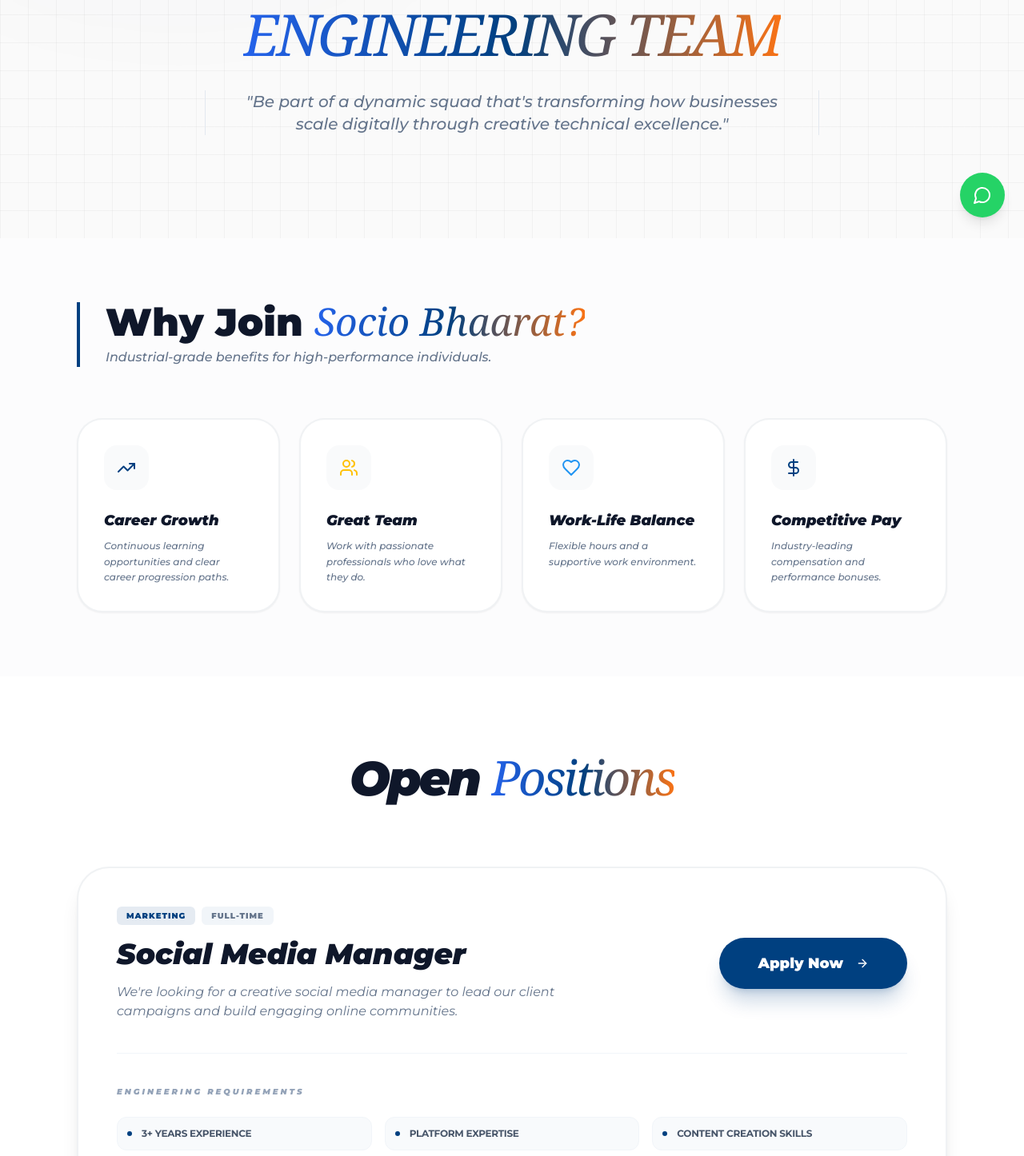
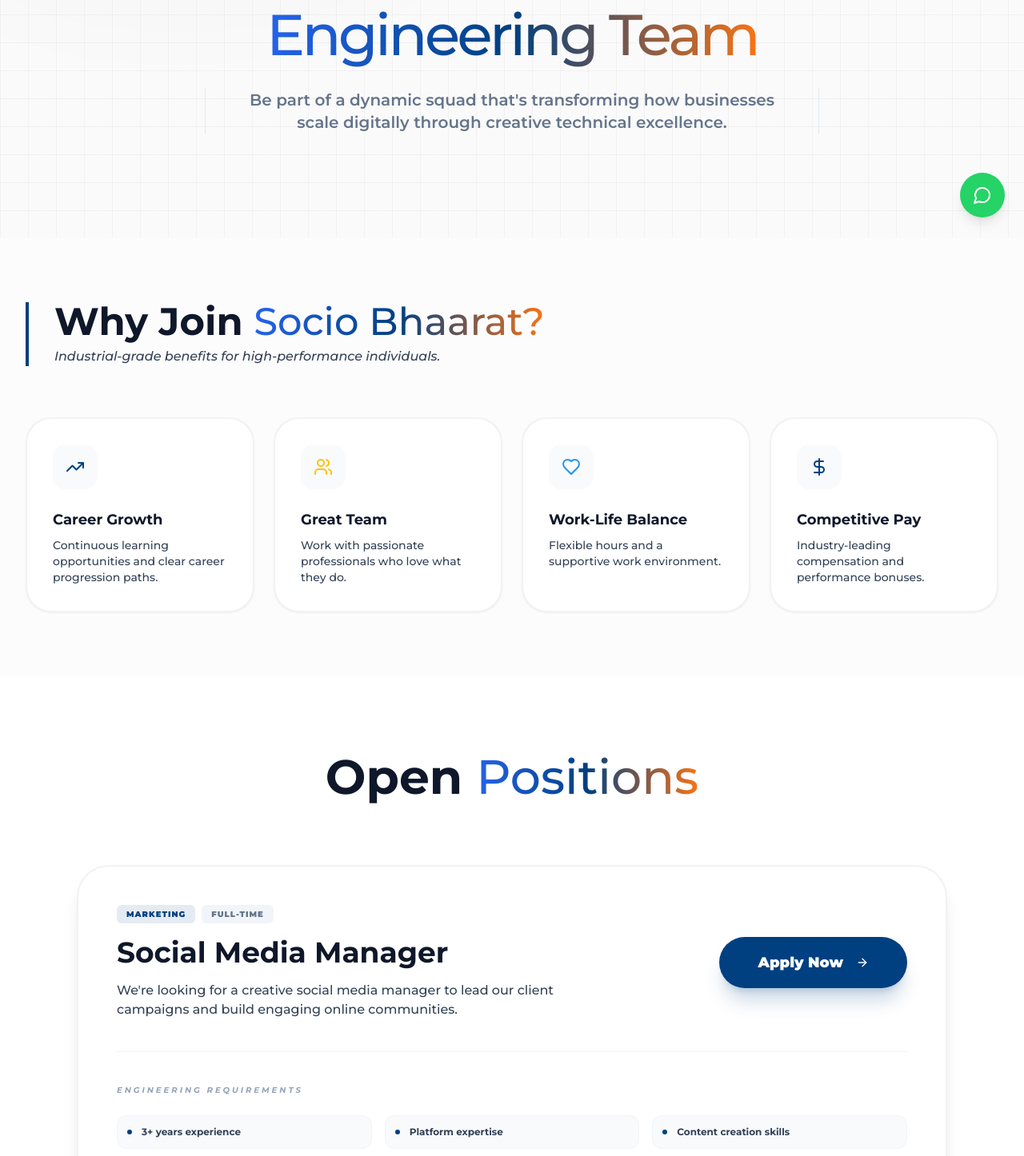
Before and after one commit to SocioBhaarat/SocioBhaarat_Frontend, a React (Vite) app: page /hiring in a window 1280 px wide. Shown: the part 504-1950 px from the top of the page at 80% size. Built offline with nearby package versions, Linux system fonts and the light colour scheme; a web font is replaced by a local one.

Commit message:
Hiring Page Enhanced

```diff
--- a/src/pages/Hiring.tsx
+++ b/src/pages/Hiring.tsx
@@ -88,52 +88,61 @@
                 <Sparkles className="w-4 h-4" /> WE ARE RECRUITING TOP TALENT
               </div>
 
-              <h1 className="font-display text-4xl sm:text-6xl lg:text-7xl font-black text-slate-900 leading-[1.05] tracking-tighter mb-8">
+              <h1 className=" text-4xl sm:text-6xl lg:text-7xl font-bold text-slate-900 leading-[1.05] tracking-tighter mb-8">
                 Join Our <br />
-                <span className="text-transparent bg-clip-text bg-gradient-to-r from-blue-600 via-primary to-orange-500 italic font-serif font-medium uppercase">
+                <span className="text-transparent bg-clip-text bg-gradient-to-r from-blue-600 via-primary to-orange-500 font-medium">
                   Engineering Team
                 </span>
               </h1>
 
-              <p className="text-base md:text-xl text-slate-500 max-w-3xl mx-auto leading-relaxed font-medium italic border-x-0 md:border-x border-slate-200 md:px-12">
-                "Be part of a dynamic squad that's transforming how businesses scale digitally through creative technical excellence."
+              <p className="text-base md:text-xl text-slate-500 max-w-3xl mx-auto leading-relaxed font-semibold border-x-0 md:border-x border-slate-200 md:px-12">
+                Be part of a dynamic squad that's transforming how businesses scale digitally through creative technical excellence.
               </p>
             </motion.div>
           </div>
         </section>
 
         <section className="py-20 bg-muted/30 relative">
-          <div className="container mx-auto max-w-6xl relative z-10">
+          <div className="container mx-auto max-w-7xl relative z-10">
             <div className="mb-16 border-l-4 border-primary pl-8">
-              <h2 className="text-3xl md:text-5xl font-black text-slate-900">
-                Why Join <span className="text-transparent bg-clip-text bg-gradient-to-r from-blue-600 via-primary to-orange-500 italic font-serif font-medium">Socio Bhaarat?</span>
+              <h2 className="text-3xl md:text-5xl font-bold text-slate-900">
+                Why Join <span className="text-transparent bg-clip-text bg-gradient-to-r from-blue-600 via-primary to-orange-500 font-medium">Socio Bhaarat?</span>
               </h2>
-              <p className="text-slate-500 font-medium italic mt-2">Industrial-grade benefits for high-performance individuals.</p>
+              <p className="text-slate-700 font-medium italic mt-2">Industrial-grade benefits for high-performance individuals.</p>
             </div>
 
-            <div className="grid grid-cols-1 sm:grid-cols-2 lg:grid-cols-4 gap-6">
-              {benefits.map((benefit, index) => (
-                <motion.div
-                  key={index}
+            <ul className="grid grid-cols-1 gap-6 sm:grid-cols-2 lg:grid-cols-4">
+              {benefits.map((benefit) => (
+                <motion.li
+                  key={benefit.title} // Use title or id instead of index
                   whileHover={{ y: -5 }}
-                  className="bg-card p-8 rounded-[2rem] border-2 border-border/50 hover:border-primary/40 transition-all shadow-sm group"
+                  className="group bg-card border-border/50 hover:border-primary/40 rounded-[2rem] border-2 p-8 shadow-sm transition-all"
                 >
-                  <div className={`w-14 h-14 rounded-2xl bg-muted/50 flex items-center justify-center mb-6 group-hover:bg-primary group-hover:text-white transition-all duration-300 ${benefit.color}`}>
+                  <div
+                    className={`mb-6 flex h-14 w-14 items-center justify-center rounded-2xl bg-muted/50 transition-all duration-300 group-hover:bg-primary group-hover:text-white ${benefit.color}`}
+                    aria-hidden="true"
+                  >
                     {benefit.icon}
                   </div>
-                  <h3 className="font-black text-lg text-slate-900 italic mb-2">{benefit.title}</h3>
-                  <p className="text-slate-500 text-xs leading-relaxed font-medium italic">{benefit.description}</p>
-                </motion.div>
+
+                  <h3 className="mb-2 text-lg font-bold text-slate-900">
+                    {benefit.title}
+                  </h3>
+
+                  <p className="text-xs md:text-sm font-medium leading-relaxed text-slate-700">
+                    {benefit.description}
+                  </p>
+                </motion.li>
               ))}
-            </div>
+            </ul>
           </div>
         </section>
 
         <section className="py-24 bg-background">
           <div className="container mx-auto max-w-6xl">
             <div className="text-center mb-20">
-              <h2 className="text-4xl md:text-6xl font-black text-slate-900 tracking-tighter italic">
-                Open <span className="text-transparent bg-clip-text bg-gradient-to-r from-blue-600 via-primary to-orange-500 italic font-serif font-medium">Positions</span>
+              <h2 className="text-4xl md:text-6xl font-bold text-slate-900">
+                Open <span className="text-transparent bg-clip-text bg-gradient-to-r from-blue-600 via-primary to-orange-500  font-medium">Positions</span>
               </h2>
             </div>
 
@@ -153,8 +162,8 @@
                         <span className="px-3 py-1 bg-primary/10 text-primary text-[10px] font-black uppercase tracking-widest rounded-md">{position.department}</span>
                         <span className="px-3 py-1 bg-slate-100 text-slate-500 text-[10px] font-black uppercase tracking-widest rounded-md">{position.type}</span>
                       </div>
-                      <h3 className="text-3xl md:text-4xl font-black text-slate-900 italic">{position.title}</h3>
-                      <p className="text-slate-500 italic max-w-xl">{position.description}</p>
+                      <h3 className="text-3xl md:text-4xl font-bold text-slate-900">{position.title}</h3>
+                      <p className="text-slate-700 font-medium max-w-xl">{position.description}</p>
                     </div>
 
                     <Button
@@ -168,12 +177,12 @@
 
                   {/* Technical Specs List */}
                   <div className="mt-10 pt-10 border-t border-slate-100">
-                    <h4 className="font-black text-[10px] uppercase tracking-[0.3em] text-slate-400 mb-6 italic">Engineering Requirements</h4>
+                    <h4 className="font-bold text-[10px] uppercase tracking-[0.3em] text-slate-400 mb-6 italic">Engineering Requirements</h4>
                     <div className="grid grid-cols-1 sm:grid-cols-2 lg:grid-cols-3 gap-4">
                       {position.requirements.map((req, idx) => (
                         <div key={idx} className="flex items-center gap-3 p-3 rounded-xl bg-slate-50 border border-slate-100 group-hover:border-primary/10 transition-colors">
                           <div className="w-1.5 h-1.5 rounded-full bg-primary" />
-                          <span className="text-[11px] md:text-xs font-bold text-slate-600 uppercase tracking-tight">{req}</span>
+                          <span className="text-[11px] md:text-xs font-bold text-slate-700">{req}</span>
                         </div>
                       ))}
                     </div>
@@ -194,11 +203,11 @@
               transition={{ duration: 0.8 }}
             >
 
-              <h2 className="font-display text-3xl md:text-5xl font-black mb-8 tracking-tighter uppercase italic leading-[0.95]">
+              <h2 className="text-3xl md:text-5xl font-bold mb-8 uppercase leading-[0.95]">
                 Don't See Your Role?
               </h2>
 
-              <p className="text-sm md:text-lg text-slate-400 mb-12 leading-relaxed font-medium italic border-x-0 md:border-x border-white/10 px-6 md:px-12">
+              <p className="text-sm md:text-lg text-slate-700 mb-12 leading-relaxed font-medium italic border-x-0 md:border-x border-white/10 px-6 md:px-12">
                 "We are always hunting for outliers and technical visionaries. If your expertise doesn't fit a standard box, send us your brief."
               </p>
 
@@ -207,7 +216,7 @@
                 <Button
                   size="lg"
                   className="h-16 md:h-20 px-10 md:px-16 rounded-full bg-secondary text-slate-900 hover:bg-primary hover:text-white font-black text-lg md:text-xl transition-all shadow-2xl hover:scale-105 group"
-                  onClick={() => window.open("https://wa.me/919589581364", "_blank")}
+                  onClick={() => window.open("https://wa.me/+919407448837", "_blank")}
                 >
                   Send Your Resume
                   <Send className="ml-3 w-5 h-5 group-hover:translate-x-2 group-hover:-translate-y-1 transition-transform" />
```
